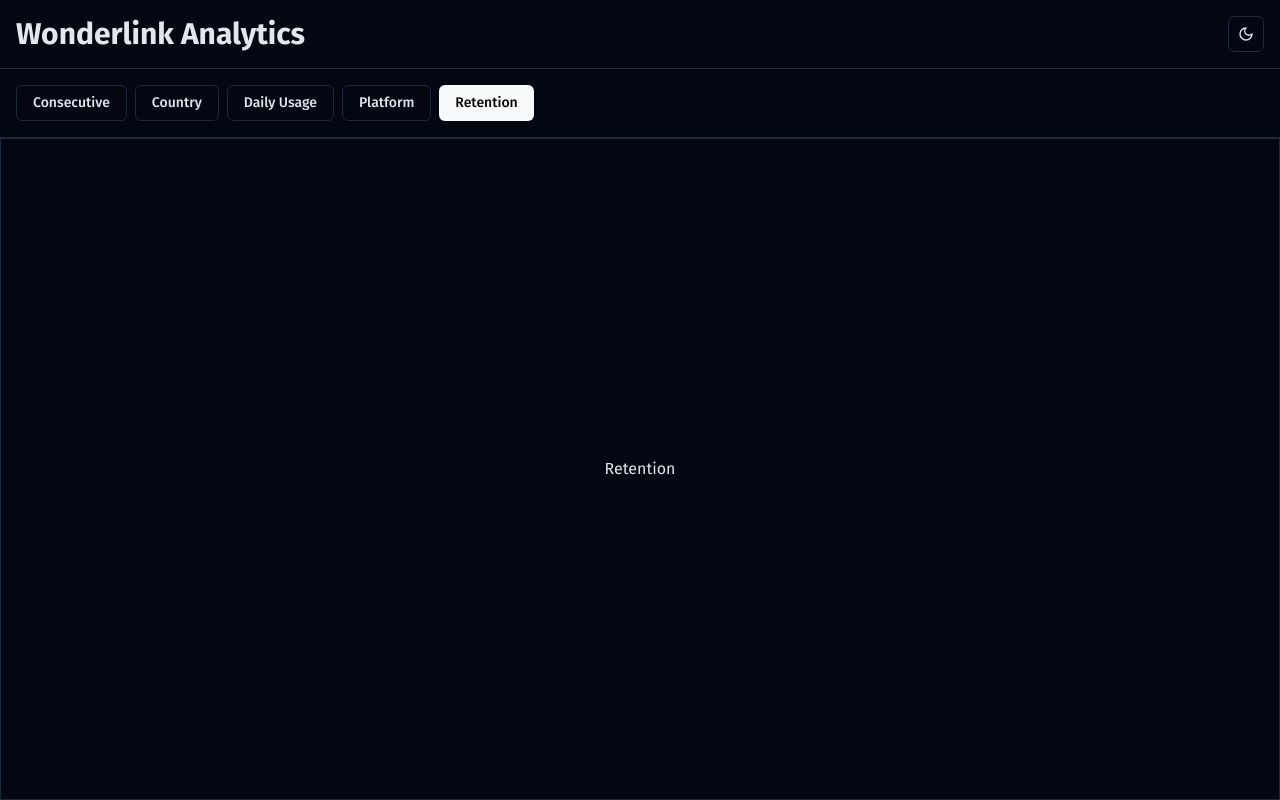
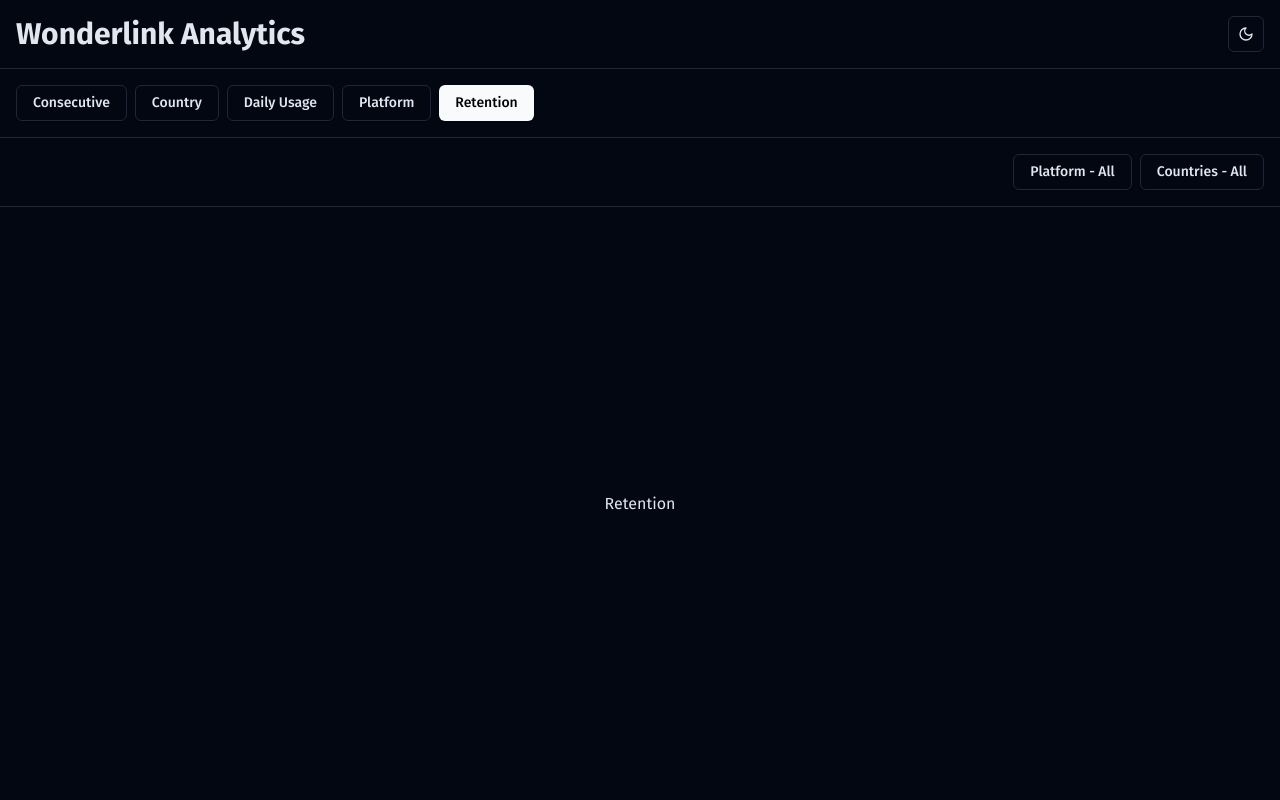
Before and after one commit to dorukozerr/wonderlink-frontend, a React (Vite) app: page / in a window 1280 px wide. Built offline with nearby package versions, Linux system fonts and the light colour scheme.

Commit message:
feat: basic filter bar initialized

```diff
--- a/src/components/view-states/retention.tsx
+++ b/src/components/view-states/retention.tsx
@@ -1,5 +1,91 @@
-export const Retention = () => (
-  <div className='flex h-full w-full items-center justify-center border border-border'>
-    Retention
-  </div>
-);
+import { useState } from 'react';
+
+import { Button } from '@/components/ui/button';
+import {
+  DropdownMenu,
+  DropdownMenuContent,
+  DropdownMenuTrigger,
+  DropdownMenuCheckboxItem
+} from '@/components/ui/dropdown-menu';
+
+export const Retention = () => {
+  const [selectedPlatform, setSelectedPlatform] = useState<string[]>([]);
+  const [selectedCountries, setSelectedCountries] = useState<string[]>([]);
+
+  const platforms = ['ios', 'android'];
+  const countries = ['turkey', 'england', 'france', 'united states', 'canada'];
+
+  return (
+    <div className='flex h-full w-full flex-col items-start justify-start'>
+      <div className='flex h-max w-full items-center justify-end gap-2 border-b border-border p-4'>
+        <DropdownMenu>
+          <DropdownMenuTrigger asChild>
+            <Button variant='outline' className='capitalize'>
+              Platform -{' '}
+              {selectedPlatform.length === 0 ? 'All' : selectedPlatform.length}
+            </Button>
+          </DropdownMenuTrigger>
+          <DropdownMenuContent align='end'>
+            {platforms.map((platform, index) => (
+              <DropdownMenuCheckboxItem
+                key={`platformFilterOption-${index}`}
+                checked={selectedCountries.includes(platform)}
+                className='capitalize'
+                onClick={() =>
+                  selectedPlatform.includes(platform)
+                    ? setSelectedPlatform((prevState) => [
+                        ...prevState.filter(
+                          (selectedPlatform) => selectedPlatform !== platform
+                        )
+                      ])
+                    : setSelectedPlatform((prevState) => [
+                        ...prevState,
+                        platform
+                      ])
+                }
+              >
+                {platform}
+              </DropdownMenuCheckboxItem>
+            ))}
+          </DropdownMenuContent>
+        </DropdownMenu>
+        <DropdownMenu>
+          <DropdownMenuTrigger asChild>
+            <Button variant='outline' className='capitalize'>
+              Countries -{' '}
+              {selectedCountries.length === 0
+                ? 'All'
+                : selectedCountries.length}
+            </Button>
+          </DropdownMenuTrigger>
+          <DropdownMenuContent align='end'>
+            {countries.map((country, index) => (
+              <DropdownMenuCheckboxItem
+                key={`countryFilterOption-${index}`}
+                checked={selectedCountries.includes(country)}
+                className='capitalize'
+                onClick={() =>
+                  selectedCountries.includes(country)
+                    ? setSelectedCountries((prevState) => [
+                        ...prevState.filter(
+                          (selectedCountry) => selectedCountry !== country
+                        )
+                      ])
+                    : setSelectedCountries((prevState) => [
+                        ...prevState,
+                        country
+                      ])
+                }
+              >
+                {country}
+              </DropdownMenuCheckboxItem>
+            ))}
+          </DropdownMenuContent>
+        </DropdownMenu>
+      </div>
+      <div className='flex h-full w-full flex-col items-center justify-center'>
+        Retention
+      </div>
+    </div>
+  );
+};
--- /dev/null
+++ b/src/store/use-retention-filter-store.tsx
@@ -0,0 +1,22 @@
+import { create } from 'zustand';
+
+type PlatformFilter = 'all' | 'ios' | 'android';
+type DateFilter = { from?: string; to?: string };
+type CountryFilter = 'turkey' | 'unitedStates' | 'brazil' | 'india';
+
+type ViewStateStore = {
+  filters: {
+    platform: PlatformFilter;
+    date: DateFilter;
+    country: CountryFilter;
+  };
+  updateFiltersState: (
+    field: 'platform' | 'date' | 'country',
+    newState: PlatformFilter | DateFilter | CountryFilter
+  ) => void;
+};
+
+export const useViewStateStore = create<ViewStateStore>()((set) => ({
+  viewState: '',
+  changeViewState: (newState) => set({ viewState: newState })
+}));
```
